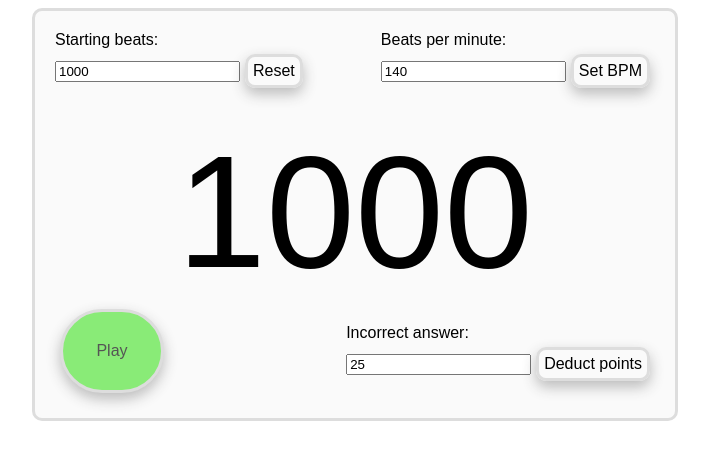
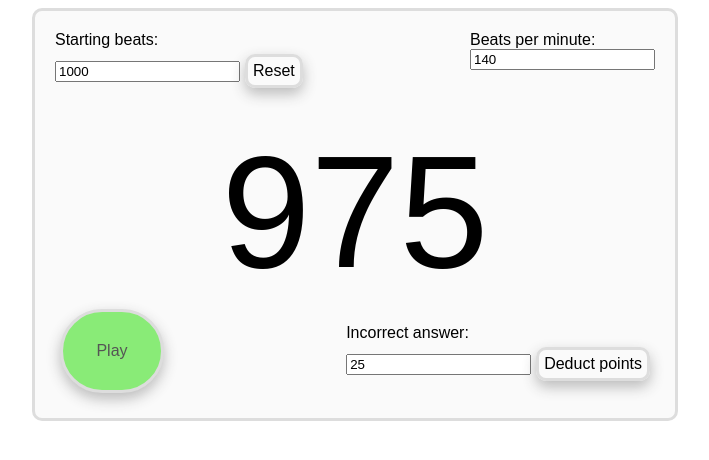
Before and after one commit to kevadsett/bpm-countdown, a plain HTML site: page index.html in a window 1280 px wide. Both pictures are taken after a click on the link "Deduct points". Shown: the whole page, without its empty margins (285-994 px from the left). Drawn offline with nearby package versions, Linux system fonts and the light colour scheme.

Commit message:
Add bpm and incorrect deduction functionality

```diff
--- a/index.html
+++ b/index.html
@@ -15,7 +15,7 @@
                 </div>
                 <div class="bpm-controls">
                     <div class="control-label">Beats per minute:</div>
-                    <input type="number" placeholder="BPM" value="140"><a href="#" class="bpm-button button">Set BPM</a>
+                    <input type="number" placeholder="BPM" value="140">
                 </div>
             </div>
             <div class="beats-left">
--- a/main.js
+++ b/main.js
@@ -9,7 +9,11 @@ window.requestAnimFrame = (function(){
 
 
 var playing = false,
-    beatsLeft = 1000;
+    beatsLeft = 1000,
+    bpm = 140,
+    now = 0,
+    then = 0,
+    delta = 0;
 
 function onResetClicked(event) {
     event.preventDefault();
@@ -18,9 +22,9 @@ function onResetClicked(event) {
     resetPlayButton();
 }
 
-function onSetBPMClicked(event) {
-    event.preventDefault();
-    console.log("Set BPM to " + $('.bpm-controls input').val());
+function setBPM() {
+    bpmValue = $('.bpm-controls input').val();
+    if(bpm !== bpmValue) bpm = bpmValue;
 }
 
 function resetPlayButton() {
@@ -44,21 +48,26 @@ function onPlayPauseClicked(event) {
 
 function onDeductClicked(event) {
     event.preventDefault();
-    console.log("Deduct " + $('.incorrect-controls input').val() + " points");
+    beatsLeft -=  $('.incorrect-controls input').val();
 }
 
 function update() {
+    now = Date.now();
+    delta = now - then;
+    setBPM();
+    var beatsPerMs = (bpm / 60 / 1000);
+    beatsPassed = beatsPerMs * delta;
     if(playing) {
-        beatsLeft--;
+        beatsLeft -= beatsPassed;
     }
+    then = now;
 }
 
 function render() {
-    $('.beats-left').text(beatsLeft);
+    $('.beats-left').text(Math.round(beatsLeft));
 }
 
 $('.reset-button').on('click', onResetClicked);
-$('.bpm-button').on('click', onSetBPMClicked);
 $('.playPause-button').on('click', onPlayPauseClicked);
 $('.incorrect-button').on('click', onDeductClicked);
 
```
